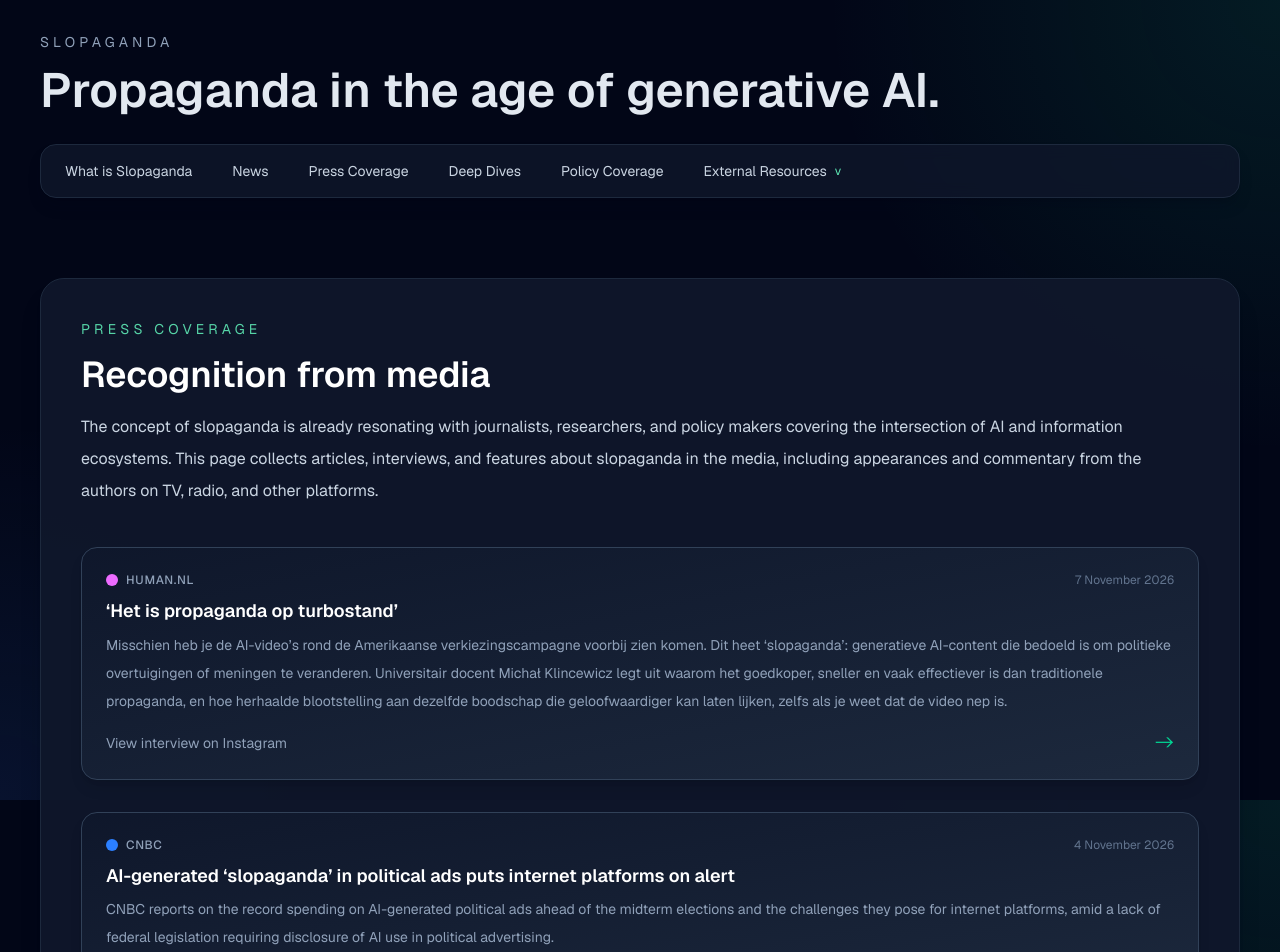
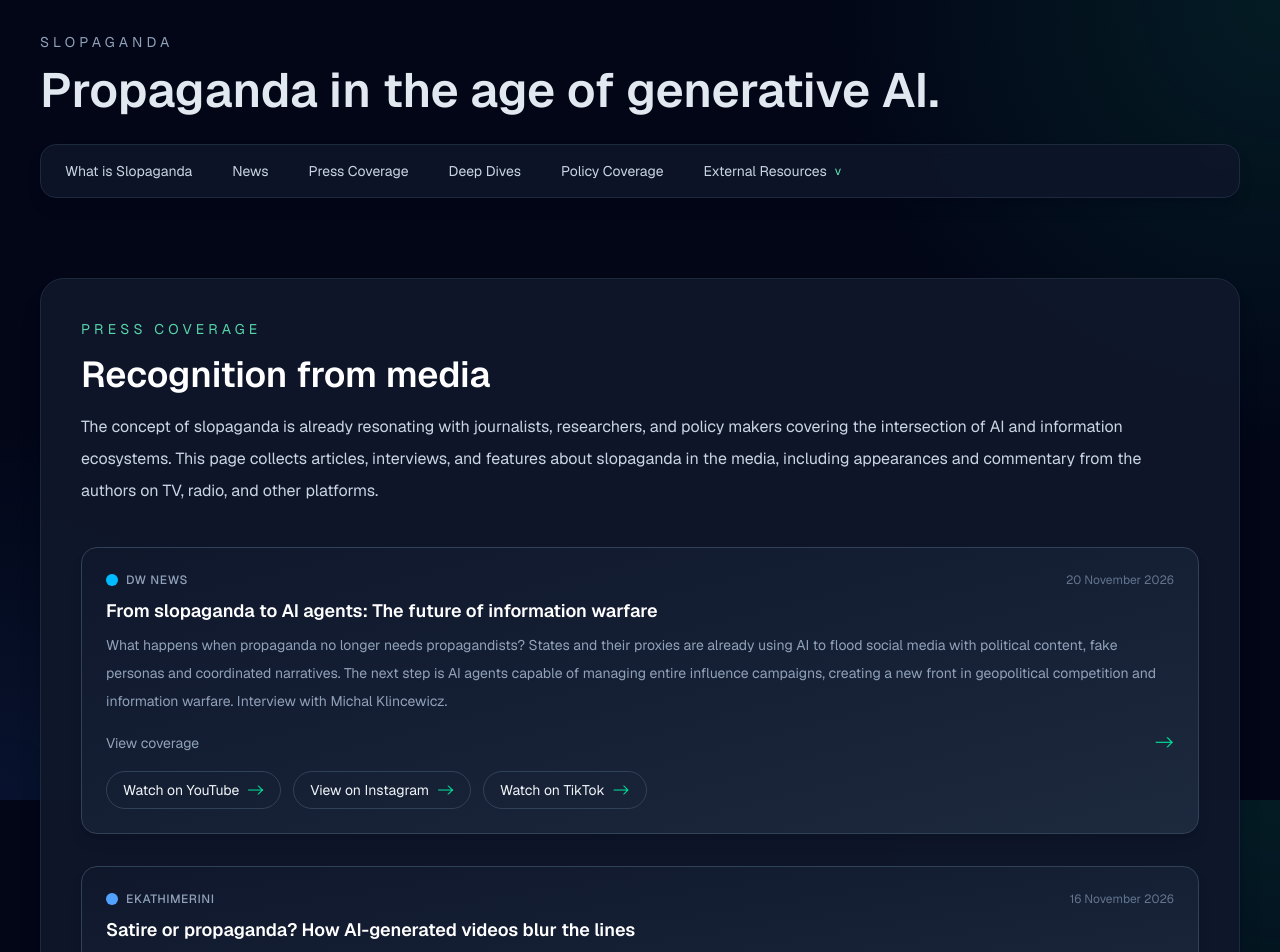
Before and after one commit to ebrahimifard/slopaganda, a Next.js app: page /press-coverage in a window 1280 px wide. Shown: the top 952 px of the page. Built offline with nearby package versions, Linux system fonts and the light colour scheme.

Commit message:
adding two entries to the website

```diff
--- a/src/app/press-coverage/page.tsx
+++ b/src/app/press-coverage/page.tsx
@@ -4,12 +4,38 @@ type PressItem = {
   title: string;
   description: string;
   href?: string;
+  links?: { label: string; href: string }[];
   embed?: string;
   action: string;
   color: string;
 };
 
 const pressItems: PressItem[] = [
+  {
+    outlet: "DW News",
+    date: "20 November 2026",
+    title: "From slopaganda to AI agents: The future of information warfare",
+    description:
+      "What happens when propaganda no longer needs propagandists? States and their proxies are already using AI to flood social media with political content, fake personas and coordinated narratives. The next step is AI agents capable of managing entire influence campaigns, creating a new front in geopolitical competition and information warfare. Interview with Michal Klincewicz.",
+    href: "https://www.youtube.com/shorts/9b59sIMH85k",
+    links: [
+      { label: "Watch on YouTube", href: "https://www.youtube.com/shorts/9b59sIMH85k" },
+      { label: "View on Instagram", href: "https://www.instagram.com/p/Df8fQPxHEjZ/" },
+      { label: "Watch on TikTok", href: "https://www.tiktok.com/@dwnews/video/7709896359087705377?is_from_webapp=1" },
+    ],
+    action: "View coverage",
+    color: "bg-sky-400",
+  },
+  {
+    outlet: "eKathimerini",
+    date: "16 November 2026",
+    title: "Satire or propaganda? How AI-generated videos blur the lines",
+    description:
+      "Using humor as a pretext, videos created using artificial intelligence present political content. Is the message harmless? Interview with Michal Klincewicz.",
+    href: "https://www.ekathimerini.com/in-depth/1321255/satire-or-propaganda-how-ai-generated-videos-blur-the-lines/",
+    action: "Read article",
+    color: "bg-blue-400",
+  },
   {
     outlet: "HUMAN.nl",
     date: "7 November 2026",
@@ -476,13 +502,28 @@ function PressCard({ item }: { item: PressItem }) {
           </>
         )}
       </div>
+      {item.links && (
+        <div className="mt-4 flex flex-wrap gap-3">
+          {item.links.map((link) => (
+            <a
+              key={link.href}
+              href={link.href}
+              target="_blank"
+              rel="noopener noreferrer"
+              className="inline-flex items-center gap-2 rounded-full border border-slate-700 px-4 py-2 text-sm text-slate-300 transition-colors hover:border-emerald-400/60 hover:text-emerald-200"
+            >
+              {link.label}<span className="text-emerald-400">-&gt;</span>
+            </a>
+          ))}
+        </div>
+      )}
     </>
   );
 
   const className =
     "group block rounded-2xl border border-slate-700 bg-gradient-to-br from-slate-900 to-slate-800 p-6 shadow-lg transition-all duration-300 hover:-translate-y-1 hover:border-emerald-400/60 hover:shadow-xl hover:shadow-emerald-500/10";
 
-  if (item.href && !item.embed) {
+  if (item.href && !item.embed && !item.links) {
     return (
       <a
         href={item.href}
```
